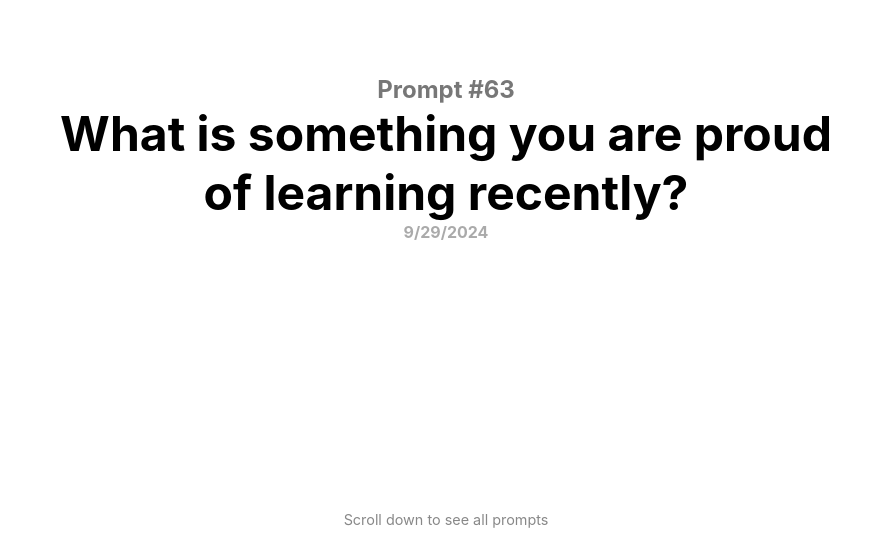
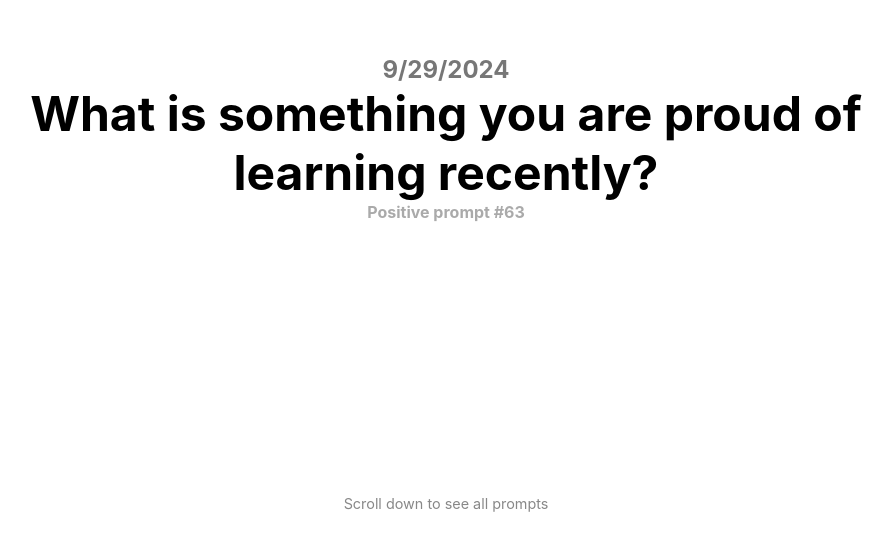
Before and after one commit to habeebmh/theraprompts, a React (Create React App) app: page / in a window 1280 px wide. Shown: the part 262-800 px from the top of the page, without its empty margins (194-1087 px from the left). Built offline with nearby package versions, Linux system fonts and the light colour scheme.

Commit message:
Fix front page

```diff
--- a/src/App.js
+++ b/src/App.js
@@ -21,9 +21,9 @@ function App() {
     <>
       <div className="container">
         <div className='prompt-container'>
-          <h2 className="subtitle">Prompt #{selectedItem.index} </h2>
+          <h2 className="subtitle">{currentDate}</h2>
           <h1 className="title">{selectedItem.text}</h1>
-          <h3 className="small-subtitle">{currentDate}</h3>
+          <h3 className="small-subtitle">Positive prompt #{selectedItem.index} </h3>
           <div className="scroll-message">
             Scroll down to see all prompts
           </div>
--- a/src/index.css
+++ b/src/index.css
@@ -8,9 +8,11 @@ body {
 }
 
 .container {
-  max-width: 800px;
+  max-width: 1000px;
   margin: 0 auto;
-  padding: 20px;
+  padding: 0 20px 20px;
+  display: flex;
+  flex-flow: column nowrap;
 }
 
 .prompt-container {
@@ -65,7 +67,7 @@ body {
 
 .scroll-message {
   position: absolute;
-  bottom: 0;
+  bottom: 16px;
   background: #fff;
   padding: 10px;
   text-align: center;
```
